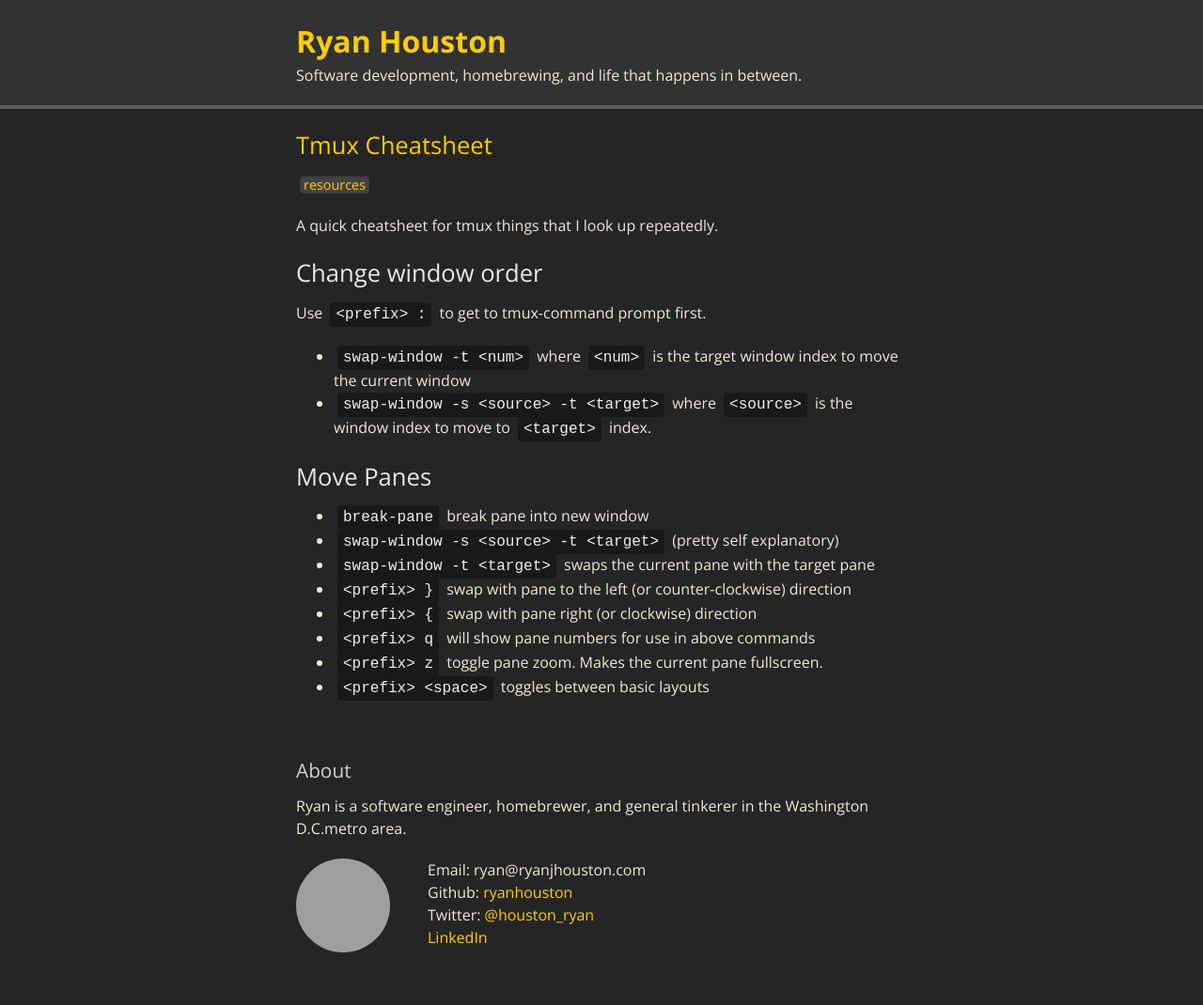
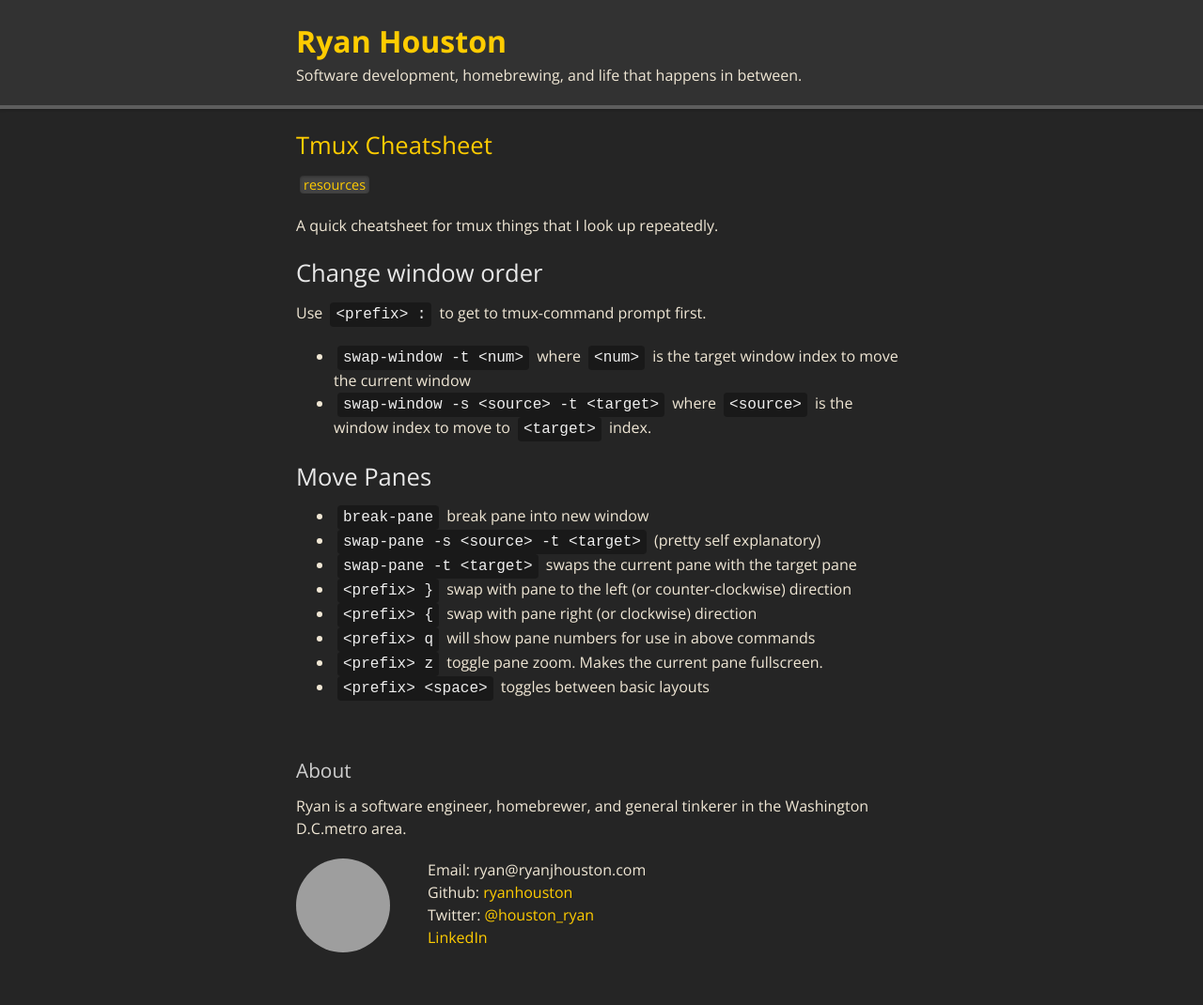
Before and after one commit to ryanhouston/ryanjhouston.com, a Jekyll site: the page built from resources/tmux-cheatsheet.md, in a window 1280 px wide. Shown: the whole page at 94% size. Built offline with Jekyll 4.4.1, drawn with Linux system fonts in a browser that asks for light colours; grey boxes are pictures that could not be loaded.

Commit message:
Fix typo in tmux cheatsheet

```diff
--- a/resources/tmux-cheatsheet.md
+++ b/resources/tmux-cheatsheet.md
@@ -17,8 +17,8 @@
 ## Move Panes
 
   - `break-pane` break pane into new window
-  - `swap-window -s <source> -t <target>` (pretty self explanatory)
-  - `swap-window -t <target>` swaps the current pane with the target pane
+  - `swap-pane -s <source> -t <target>` (pretty self explanatory)
+  - `swap-pane -t <target>` swaps the current pane with the target pane
   - `<prefix> }` swap with pane to the left (or counter-clockwise) direction
   - `<prefix> {` swap with pane right (or clockwise) direction
   - `<prefix> q` will show pane numbers for use in above commands
```
